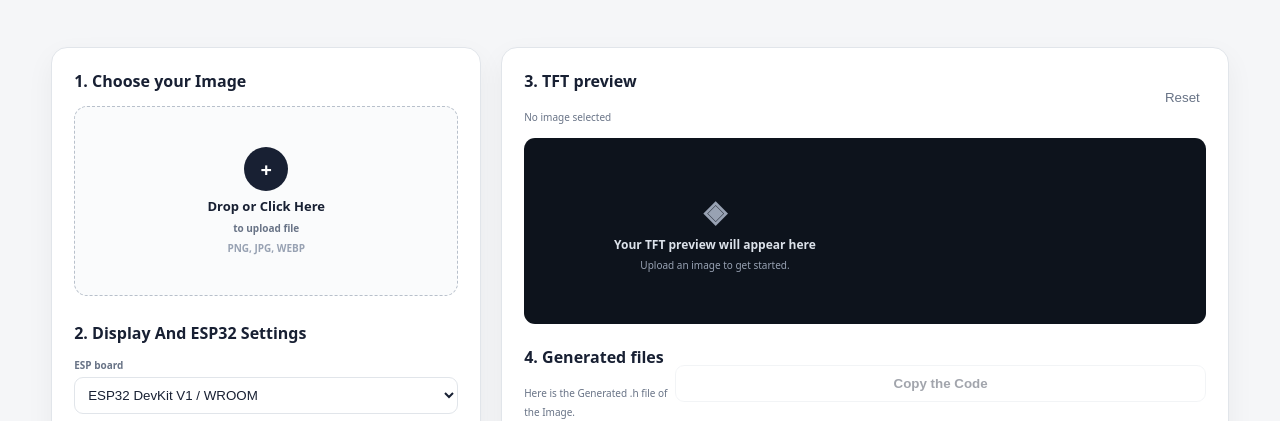
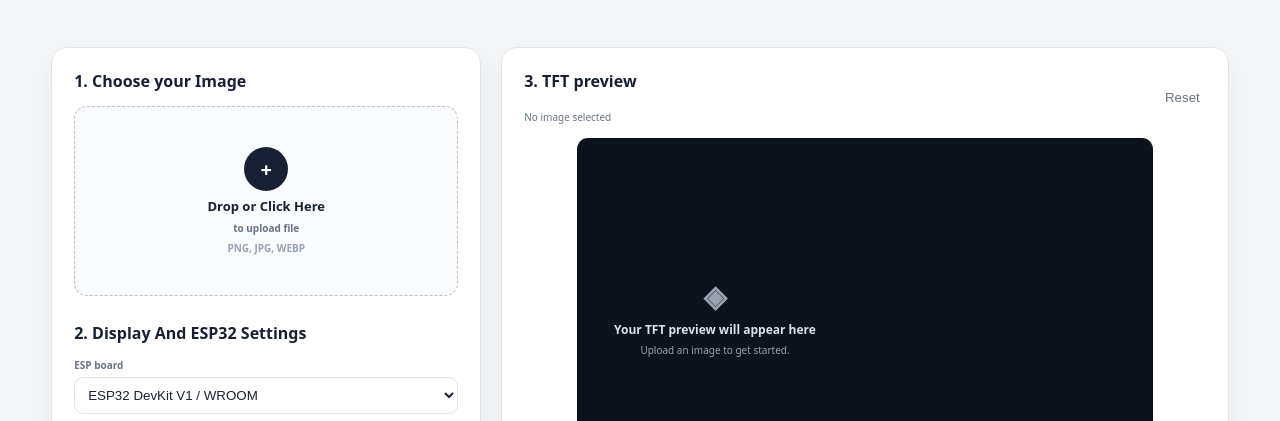
Before and after one commit to nandhu9342/Image-to-C-array-Converter, a plain HTML site: page index.html in a window 1280 px wide. Shown: the part 364-785 px from the top of the page. Drawn offline with Linux system fonts and the light colour scheme.

Commit message:
.preview styles for better layout

```diff
--- a/style.css
+++ b/style.css
@@ -346,14 +346,20 @@ button:disabled {
 
 .preview {
     margin-top: 13px;
+    width: fit-content;
+    max-width: 100%;
     min-height: 0;
-    width: 100%;
+    margin-left: auto;
+    margin-right: auto;
+
     background: #0d131c;
     border-radius: 11px;
+    padding: 18px;
+
     display: flex;
     align-items: center;
     justify-content: center;
-    padding: 18px;
+
     overflow: hidden;
 }
 
@@ -368,24 +374,30 @@ button:disabled {
 }
 
 .preview #empty {
+    width: 240px;
+    height: 320px;
+
+    display: flex;
+    flex-direction: column;
+    align-items: center;
+    justify-content: center;
+
     text-align: center;
     color: #98a2b3;
-    display: flex;
-    flex-direction: column;
-    gap: 5px
+    gap: 5px;
 }
 
 .preview #empty b {
-    font-size: 30px
+    font-size: 30px;
 }
 
 .preview #empty strong {
     color: #dce2ea;
-    font-size: 12px
+    font-size: 12px;
 }
 
 .preview #empty span {
-    font-size: 10px
+    font-size: 10px;
 }
 
 .output {
```
